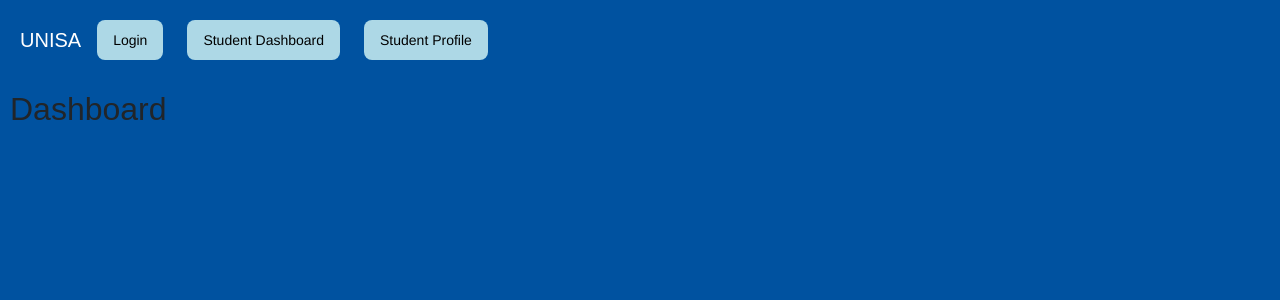
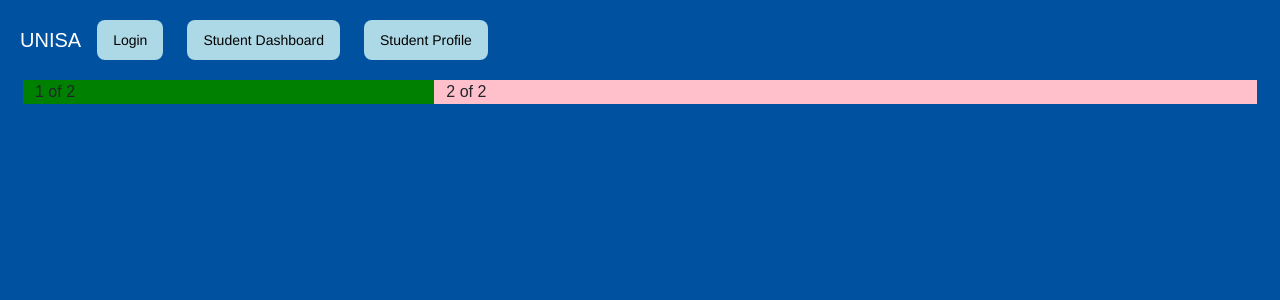
Before and after one commit to MunyaradziMagura/Student-Attendance-System, a React (Create React App) app in the folder client/student-attendence-system/: page /Dashboard in a window 1280 px wide. Shown: the top 300 px of the page. Built offline with nearby package versions, Linux system fonts and the light colour scheme.

Commit message:
added dashboard base column

```diff
--- a/client/student-attendence-system/src/components/Navigation.js
+++ b/client/student-attendence-system/src/components/Navigation.js
@@ -8,7 +8,7 @@ import { BrowserRouter as Router, Routes, Route, Link } from "react-router-dom";
 
 const Navigation = () => {
     return (
-      <Navbar variant="dark" style={{ padding: 20 }}>
+      <Navbar variant="dark" style={{ padding: 20}}>
       {/* add logo */}
       <Navbar.Brand>UNISA</Navbar.Brand>
       <nav>
--- a/client/student-attendence-system/src/pages/Dashboard.js
+++ b/client/student-attendence-system/src/pages/Dashboard.js
@@ -1,8 +1,15 @@
+import Container from 'react-bootstrap/Container';
+import Row from 'react-bootstrap/Row';
+import Col from 'react-bootstrap/Col';
+
 function Dashboard() {
     return (
-        <div>
-            <h2> Dashboard</h2>
-        </div>
+        <Container fluid style={{paddingLeft: 35, paddingRight: 35}}>
+        <Row>
+          <Col sm={4} style={{backgroundColor: 'green' }}>1 of 2</Col>
+          <Col sm={8} style={{backgroundColor: 'pink' }}>2 of 2</Col>
+        </Row>
+      </Container>
     );
 }
 
```
